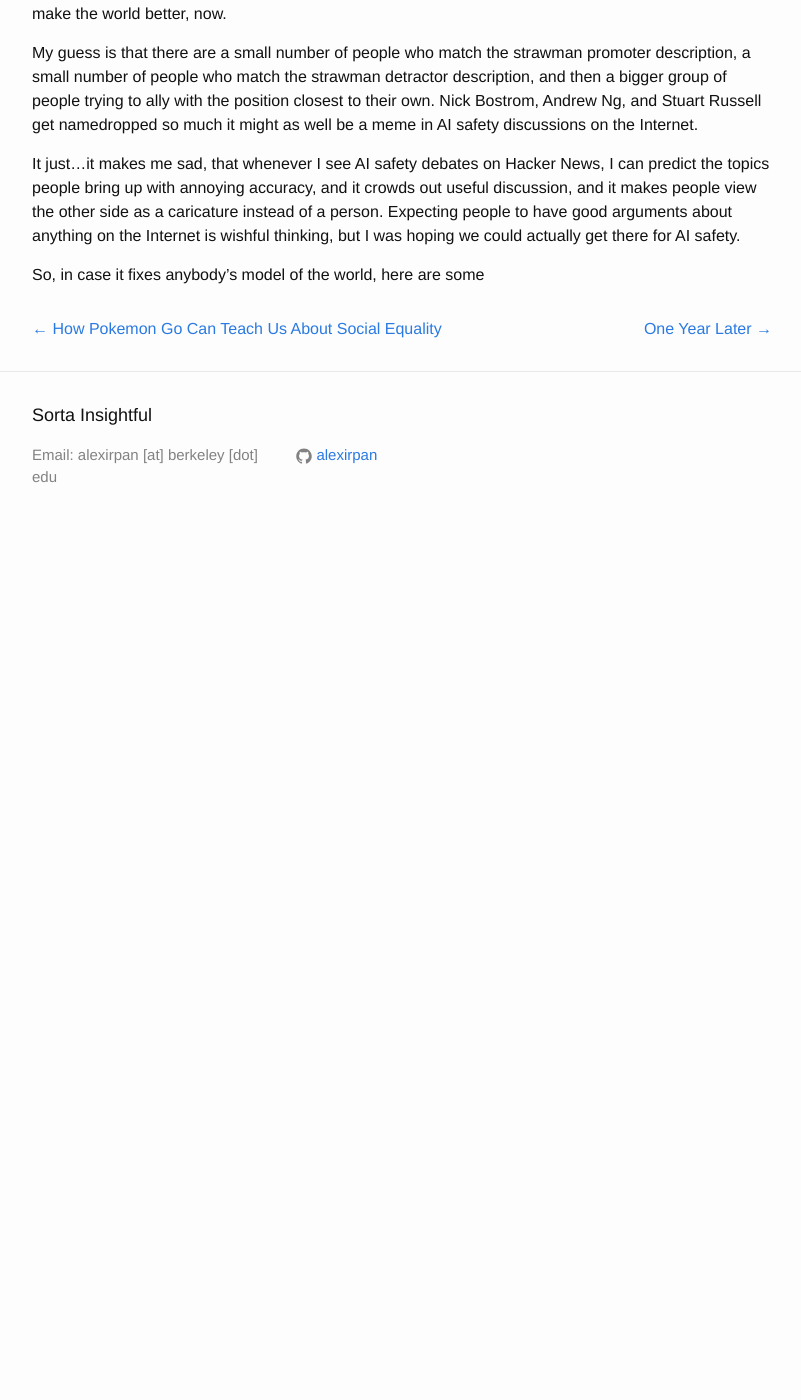
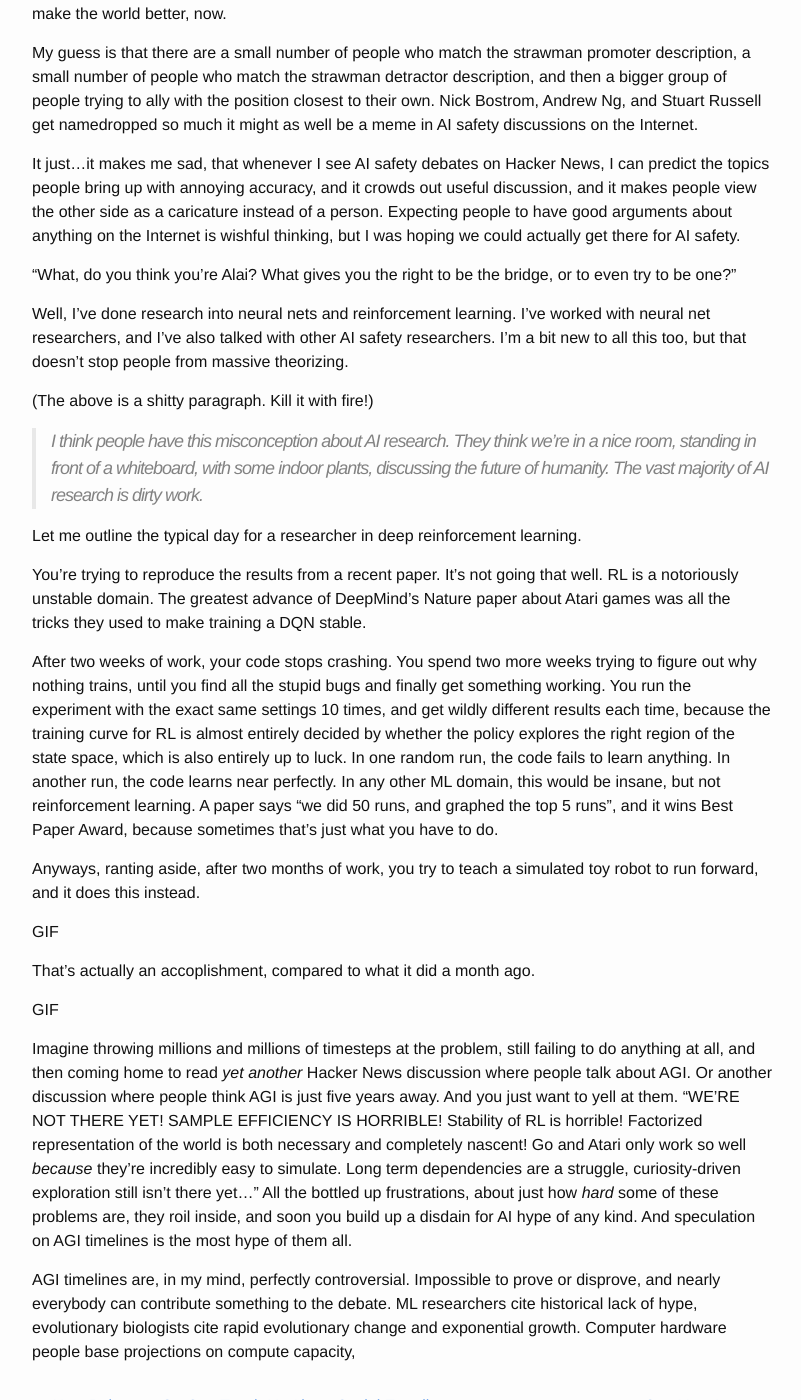
Before and after one commit to alexirpan/alexirpan.github.io, a Jekyll site: the page built from _posts/2016-09-29-ai-safety.md, in a window 1280 px wide and 1400 px high, scrolled down 4496 px. Shown: the whole window, without its empty margins (238-1039 px from the left). Built offline with Jekyll 4.4.1, drawn with Linux system fonts in a browser that asks for light colours; nearby versions of some CDN libraries; before the commit the page ends 5045 px from its top, so only the background shows below that.

Commit message:
More rants...this draft is very unfair, temper it

```diff
--- a/_posts/2016-09-29-ai-safety.md
+++ b/_posts/2016-09-29-ai-safety.md
@@ -264,4 +264,64 @@ instead of a person. Expecting people to have good arguments about anything on
 the Internet is wishful thinking, but I was hoping we could actually get there
 for AI safety.
 
-So, in case it fixes anybody's model of the world, here are some
+"What, do you think you're Alai? What gives you the right to be the bridge, or
+to even try to be one?"
+
+Well, I've done research into neural nets and reinforcement learning. I've
+worked with neural net researchers, and I've also talked with other AI safety
+researchers. I'm a bit new to all this too, but that doesn't stop people from
+massive theorizing.
+
+(The above is a shitty paragraph. Kill it with fire!)
+
+
+> I think people have this misconception about AI research. They think we're
+> in a nice room, standing in front of a whiteboard, with some indoor plants,
+> discussing the future of humanity. The vast majority of AI research is dirty
+> work.
+
+Let me outline the typical day for a researcher in deep reinforcement learning.
+
+You're trying to reproduce the results from a recent paper. It's not going that
+well. RL is a notoriously unstable domain. The greatest advance of
+DeepMind's Nature paper about Atari games was all the tricks they used to make
+training a DQN stable.
+
+After two weeks of work, your code stops crashing. You spend two more weeks
+trying to figure out why nothing trains, until you find all the stupid bugs
+and finally get something working. You run the experiment with the exact same
+settings 10 times, and get wildly different results each time, because the training
+curve for RL is almost entirely decided by whether the policy explores the
+right region of the state space, which is also entirely up to luck.
+In one random run, the code fails to learn anything. In another run, the code
+learns near perfectly. In any other ML domain, this would be insane, but not
+reinforcement learning. A paper says "we did 50 runs, and graphed the top 5 runs",
+and it wins Best Paper Award, because sometimes that's just what you have to do.
+
+
+Anyways, ranting aside, after two months of work, you try to teach a simulated
+toy robot to run forward, and it does this instead.
+
+GIF
+
+That's actually an accoplishment, compared to what it did a month ago.
+
+GIF
+
+Imagine throwing millions and millions of timesteps at the problem, still failing
+to do anything at all, and then coming home to read *yet another* Hacker News
+discussion where people talk about AGI. Or another discussion where people
+think AGI is just five years away. And you just want to yell at them.
+"WE'RE NOT THERE YET! SAMPLE EFFICIENCY IS HORRIBLE! Stability of RL is horrible!
+Factorized representation of the world is both necessary and completely nascent!
+Go and Atari only work so well *because* they're incredibly easy to simulate.
+Long term dependencies are a struggle, curiosity-driven exploration still isn't
+there yet..." All the bottled up frustrations, about just how *hard* some of these
+problems are, they roil inside, and soon you build up a disdain for AI hype
+of any kind. And speculation on AGI timelines is the most hype of them all.
+
+AGI timelines are, in my mind, perfectly controversial. Impossible to prove
+or disprove, and nearly everybody can contribute something to the debate.
+ML researchers cite historical lack of hype, evolutionary biologists cite
+rapid evolutionary change and exponential growth. Computer hardware people
+base projections on compute capacity,
```
